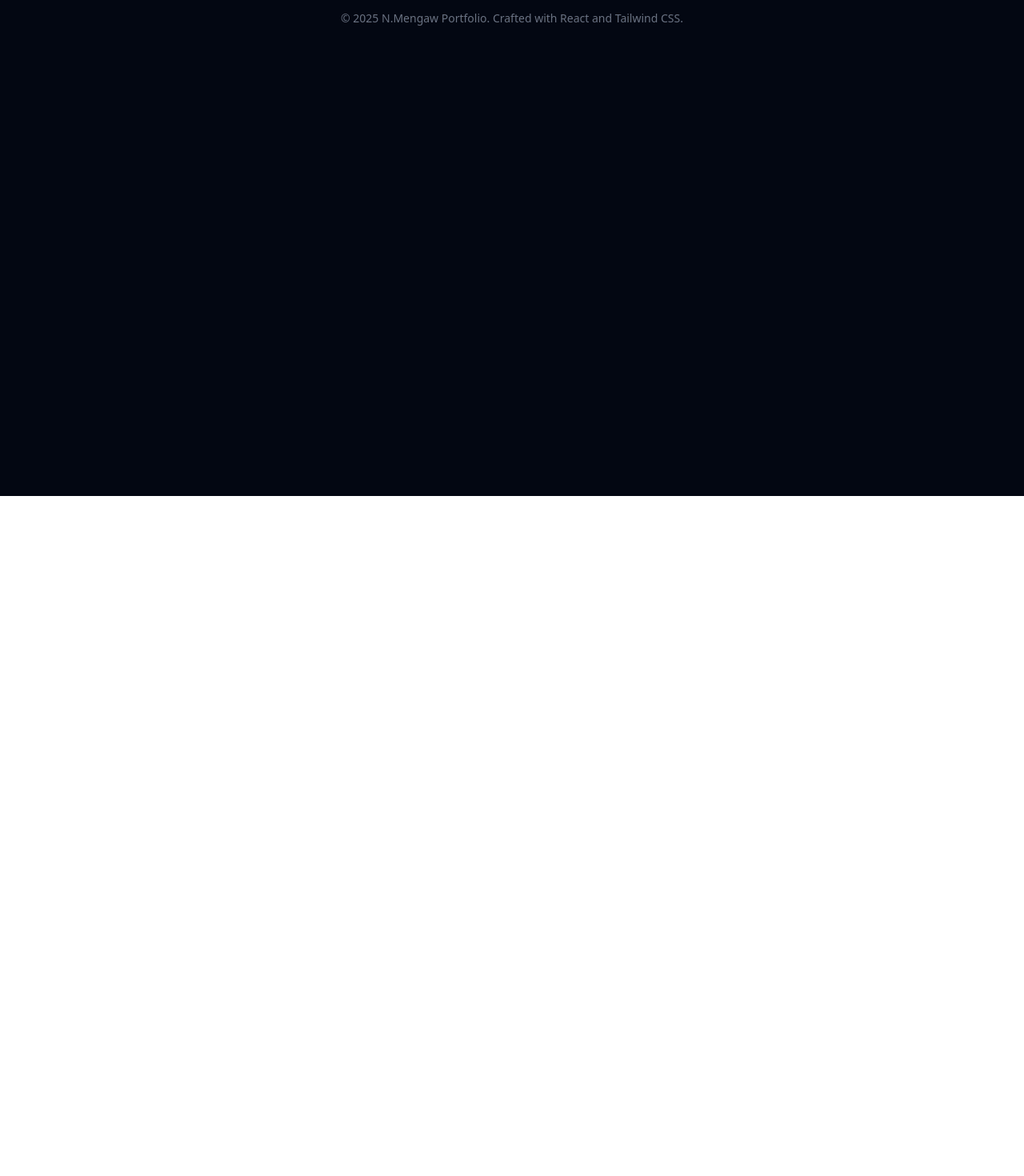
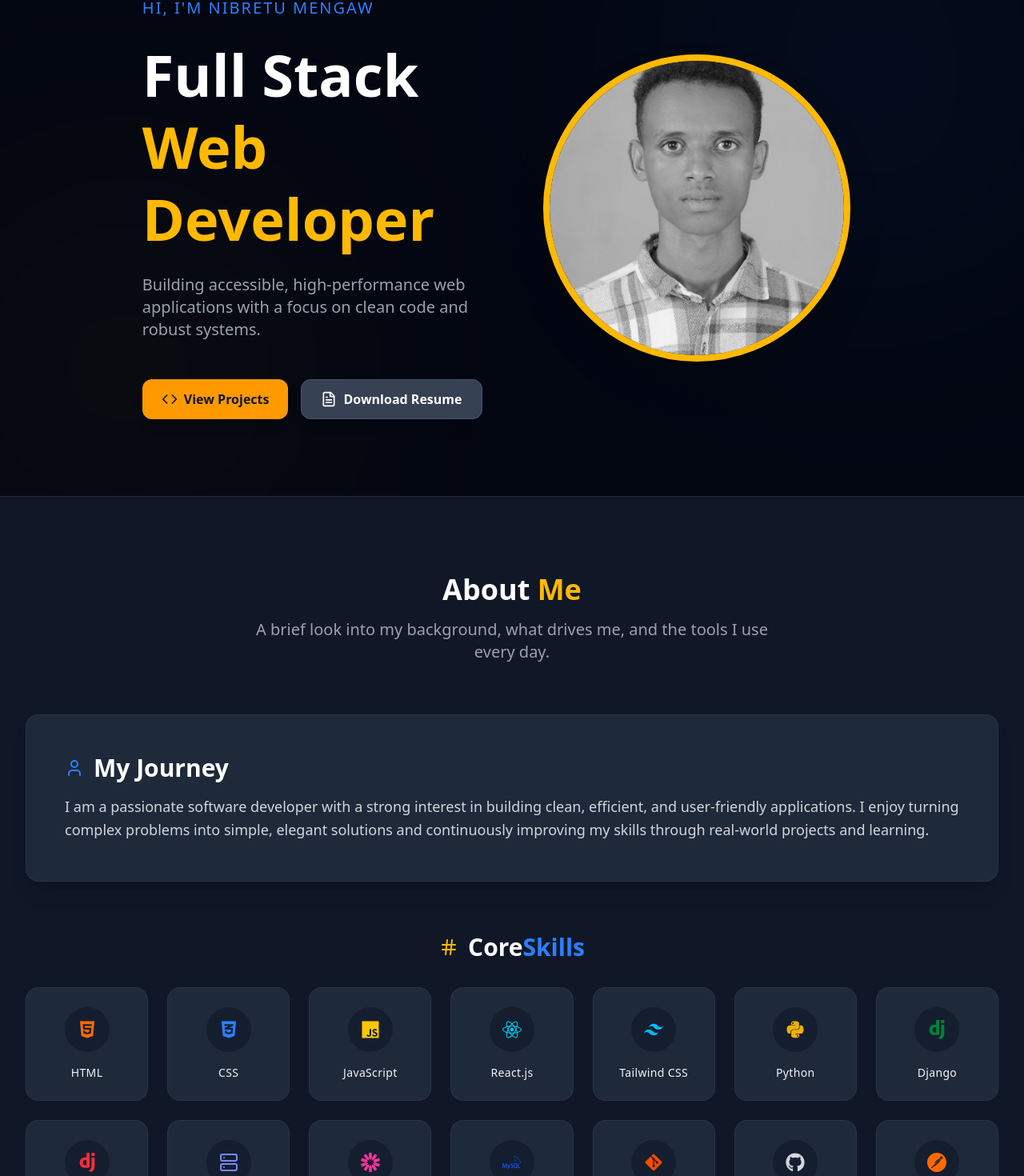
Before and after one commit to nibmangit/FUTURE_FS_01, a React (Vite) app: page / in a window 1280 px wide. Shown: the part 180-1650 px from the top of the page at 80% size. Before the commit the page ends 800 px from the top, so only its background shows below. Built offline with nearby package versions, Linux system fonts and the light colour scheme.

Commit message:
add page skeletons for Home, About and Button, SkillCard conponents

```diff
--- a/package.json
+++ b/package.json
@@ -14,6 +14,7 @@
     "lucide-react": "^0.561.0",
     "react": "^19.2.0",
     "react-dom": "^19.2.0",
+    "react-icons": "^5.5.0",
     "react-router-dom": "^7.10.1",
     "tailwindcss": "^4.1.18"
   },
--- a/src/App.jsx
+++ b/src/App.jsx
@@ -1,12 +1,28 @@
 import Navbar from "./components/Navbar"
 import { COLOR } from "./colors/color";
 import Footer from "./components/Footer";
+import Home from "./pages/Home";
+import About from "./pages/About";
 
 function App() {
 
     return (
         <div className={`min-h-screen ${COLOR.PRIMARY_COLOR} font-sans`}>
             <Navbar />
+            <section
+                id="home"
+                className={`min-h-[90vh] flex items-center justify-center p-8 relative overflow-hidden ${COLOR.PRIMARY_COLOR}`}
+                >
+              <Home />
+            </section>
+
+            <section
+            id="about"
+            className="py-24 px-4 sm:px-6 lg:px-8 bg-gray-900 border-t border-b border-gray-800"
+            >
+              <About />
+            </section>
+
             <Footer />
         </div>
     )
--- /dev/null
+++ b/src/components/Button.jsx
@@ -0,0 +1,24 @@
+const Button = ({ children, onClick, variant = 'primary', icon: Icon, className = '' }) => {
+  const baseClasses = 'px-6 py-3 rounded-xl font-semibold transition duration-300 transform shadow-lg flex items-center cursor-pointer justify-center space-x-2';
+
+  let variantClasses;
+  if (variant === 'primary') {
+    variantClasses = `bg-amber-500 text-gray-900 hover:bg-amber-400 hover:scale-[1.02] active:scale-[0.98] ${className}`;
+  } else if (variant === 'secondary') {
+    variantClasses = `bg-gray-700 text-white border border-gray-600 hover:bg-gray-600 hover:scale-[1.02] active:scale-[0.98] ${className}`;
+  } else if (variant === 'accent') {
+    variantClasses = `bg-blue-600 text-white hover:bg-blue-500 hover:scale-[1.02] active:scale-[0.98] ${className}`;
+  }
+
+  return (
+    <button
+      onClick={onClick}
+      className={`${baseClasses} ${variantClasses}`}
+    >
+      {Icon && <Icon className="w-5 h-5" />}
+      <span>{children}</span>
+    </button>
+  );
+};
+
+export default Button;
--- /dev/null
+++ b/src/components/SkillCard.jsx
@@ -0,0 +1,17 @@
+
+const SkillCard = ({ name, icon }) => {
+  return (
+    <div className="group p-6 bg-gray-800 rounded-2xl flex flex-col items-center space-y-4 transition-all duration-300 hover:bg-gray-700 hover:shadow-xl hover:-translate-y-1 border border-gray-700/50">
+      <div
+        className={`p-4 rounded-full bg-gray-900/60 flex items-center justify-center transition group-hover:scale-110`}
+      >
+        {icon}
+      </div>
+      <p className="text-gray-100 font-medium text-sm text-center tracking-wide">
+        {name}
+      </p>
+    </div>
+  );
+};
+
+export default SkillCard;
--- /dev/null
+++ b/src/data/skills.jsx
@@ -0,0 +1,24 @@
+import { FaHtml5, FaCss3Alt, FaJs, FaReact, FaPython, FaGitAlt, FaGithub } from "react-icons/fa";
+import { SiTailwindcss, SiDjango, SiJsonwebtokens, SiMysql, SiPostman } from "react-icons/si";
+
+import { FiServer } from "react-icons/fi";
+
+export const SKILLS = [
+  { name: "HTML", icon: <FaHtml5 className="h-6 w-6 text-orange-500" /> },
+  { name: "CSS", icon: <FaCss3Alt className="h-6 w-6 text-blue-500" /> },
+  { name: "JavaScript", icon: <FaJs className="h-6 w-6 text-yellow-400" /> },
+  { name: "React.js", icon: <FaReact className="h-6 w-6 text-cyan-400" /> },
+  { name: "Tailwind CSS", icon: <SiTailwindcss className="h-6 w-6 text-sky-400" /> },
+
+  { name: "Python", icon: <FaPython className="h-6 w-6 text-yellow-500" /> },
+  { name: "Django", icon: <SiDjango className="h-6 w-6 text-green-700" /> },
+  { name: "Django REST Framework", icon: <SiDjango className="h-6 w-6 text-red-500" /> },
+  { name: "REST API",  icon: <FiServer className="h-6 w-6 text-indigo-400" /> },
+  { name: "JWT Authentication", icon: <SiJsonwebtokens className="h-6 w-6 text-pink-500" /> },
+
+  { name: "MySQL", icon: <SiMysql className="h-6 w-6 text-blue-600" /> },
+
+  { name: "Git", icon: <FaGitAlt className="h-6 w-6 text-orange-600" /> },
+  { name: "GitHub", icon: <FaGithub className="h-6 w-6 text-gray-300" /> },
+  { name: "Postman", icon: <SiPostman className="h-6 w-6 text-orange-500" /> },
+];
--- /dev/null
+++ b/src/pages/About.jsx
@@ -0,0 +1,44 @@
+import {User, Hash,} from 'lucide-react'
+import { COLOR } from "../colors/color"
+import { SKILLS } from '../data/skills'
+import SkillCard from '../components/SkillCard'
+
+function About() {
+    return (
+        <div className="max-w-7xl mx-auto space-y-16">
+                    <header className="text-center space-y-4">
+                      <h2 className="text-4xl font-extrabold text-white">
+                        About <span className={COLOR.ACCENT_COLOR}>Me</span>
+                      </h2>
+                      <p className="text-xl text-gray-400 max-w-2xl mx-auto">
+                        A brief look into my background, what drives me, and the tools I use every day.
+                      </p>
+                    </header>
+
+                    <div className="bg-gray-800 p-8 md:p-12 rounded-2xl shadow-xl border border-gray-700/50">
+                        <h3 className="text-3xl font-bold text-white mb-4 flex items-center">
+                            <User className={`${COLOR.SECONDARY_COLOR} w-6 h-6 mr-3`}/> My Journey
+                        </h3>
+                        <p className="text-gray-300 text-lg leading-relaxed">
+                            I am a passionate software developer with a strong interest in building clean, efficient,
+                            and user-friendly applications. I enjoy turning complex problems into simple, elegant solutions and
+                            continuously improving my skills through real-world projects and learning.
+                        </p>
+                    </div>
+
+                    <div className="space-y-8">
+                      <h3 className="text-3xl font-bold text-white text-center flex items-center justify-center">
+                        <Hash className={`${COLOR.ACCENT_COLOR} w-6 h-6 mr-3`} /> Core <span className={COLOR.SECONDARY_COLOR}>Skills</span>
+                      </h3>
+                      <div className="grid grid-cols-2 sm:grid-cols-3 lg:grid-cols-7 gap-6">
+                        {SKILLS.map((skill, index) => (
+                          <SkillCard key={index} name={skill.name} icon={skill.icon} />
+                        ))}
+                      </div>
+                    </div>
+
+                  </div>
+    )
+}
+
+export default About
--- /dev/null
+++ b/src/pages/Home.jsx
@@ -0,0 +1,52 @@
+import {FileText, Code} from 'lucide-react'
+import { COLOR } from '../colors/color';
+import Button from '../components/Button';
+
+function Home() {
+    return (
+        <>
+                    <div className="absolute top-0 right-0 w-96 h-96 rounded-full bg-blue-500/10 blur-[150px]"></div>
+                    <div className="absolute bottom-0 left-0 w-80 h-80 rounded-full bg-amber-500/10 blur-[150px]"></div>
+
+                    <div className="max-w-7xl mx-auto flex flex-col md:flex-row items-center justify-between text-center md:text-left z-10 space-y-12 md:space-y-0">
+
+                      <div className="md:w-1/2 space-y-6 animate-fadeInLeft">
+                        <p className={`text-xl font-medium ${COLOR.SECONDARY_COLOR} uppercase tracking-widest`}>Hi, I'm Nibretu Mengaw</p>
+                        <h1 className="text-5xl sm:text-7xl font-extrabold text-white leading-tight">
+                          Full Stack <br className='hidden sm:block'/> <span className={COLOR.ACCENT_COLOR}>Web Developer</span>
+                        </h1>
+                        <p className="text-xl text-gray-400 max-w-lg mx-auto md:mx-0">
+                          Building accessible, high-performance web applications with a focus on clean code and robust systems.
+                        </p>
+
+                        <div className="flex justify-center md:justify-start space-x-4 pt-6">
+                          <Button icon={Code}>
+                            View Projects
+                          </Button>
+                          <Button variant="secondary" icon={FileText}>
+                            Download Resume
+                          </Button>
+                        </div>
+                      </div>
+
+                      <div className="md:w-1/2 flex justify-center animate-fadeInRight">
+                        <div className="relative w-72 h-72 sm:w-96 sm:h-96">
+                          <div className="absolute inset-0 rounded-full border-4 border-gray-800 animate-spin-slow"></div>
+                          <div className="absolute inset-4 rounded-full border-4 border-amber-400/50 animate-spin-slow-reverse"></div>
+
+                          <div className="relative w-full h-full rounded-full overflow-hidden border-8 border-amber-400 shadow-2xl">
+                            <img
+                              src="profile-picture.jpg"
+                              alt="Developer Profile"
+                              className="w-full h-full object-cover grayscale hover:grayscale-0 transition duration-500"
+                              onError={(e) => { e.target.onerror = null; e.target.src="https://placehold.co/400x400/1F2937/FACC15?text=N.Mengaw" }}
+                            />
+                          </div>
+                        </div>
+                      </div>
+                    </div>
+        </>
+    )
+}
+
+export default Home
```
Also changed, not shown: public/profile-picture.jpg (added), 1 other file (tests, documents, lock files or other folders).
